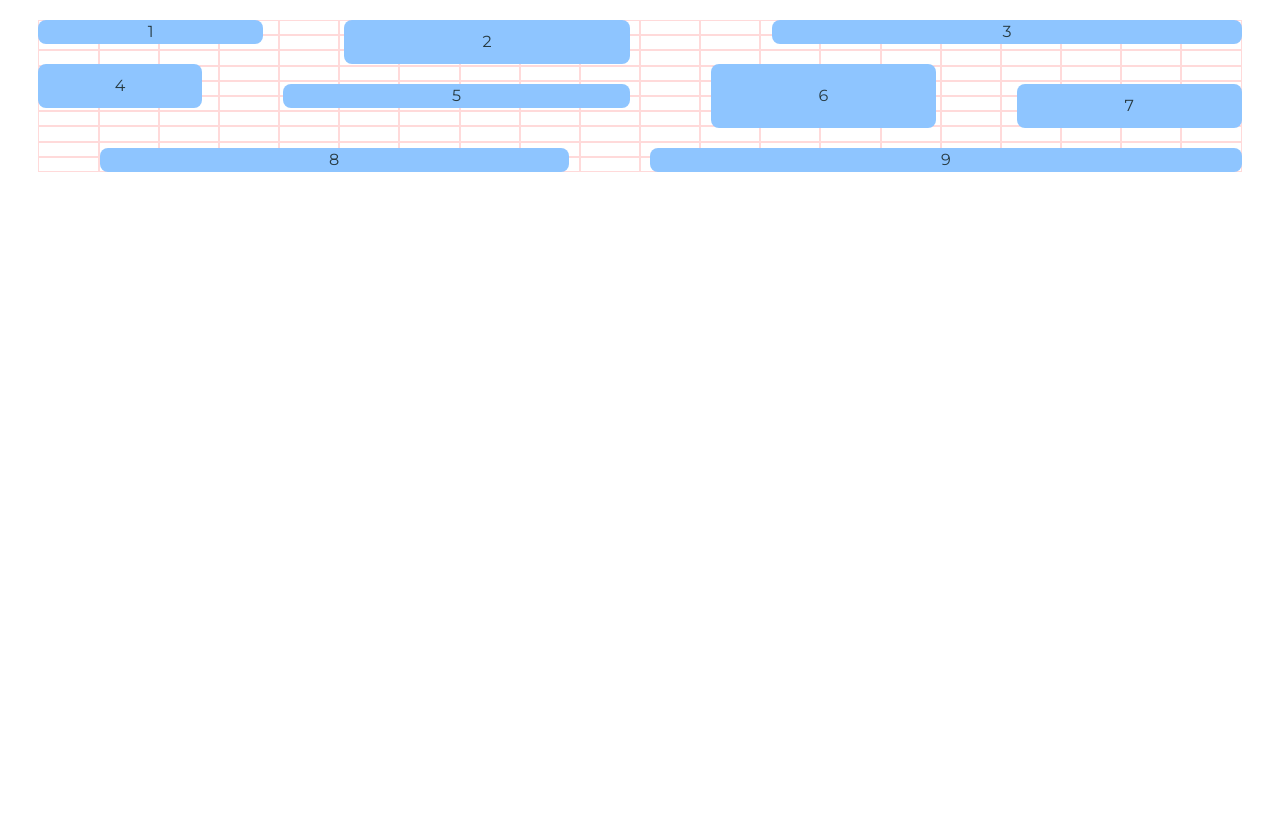
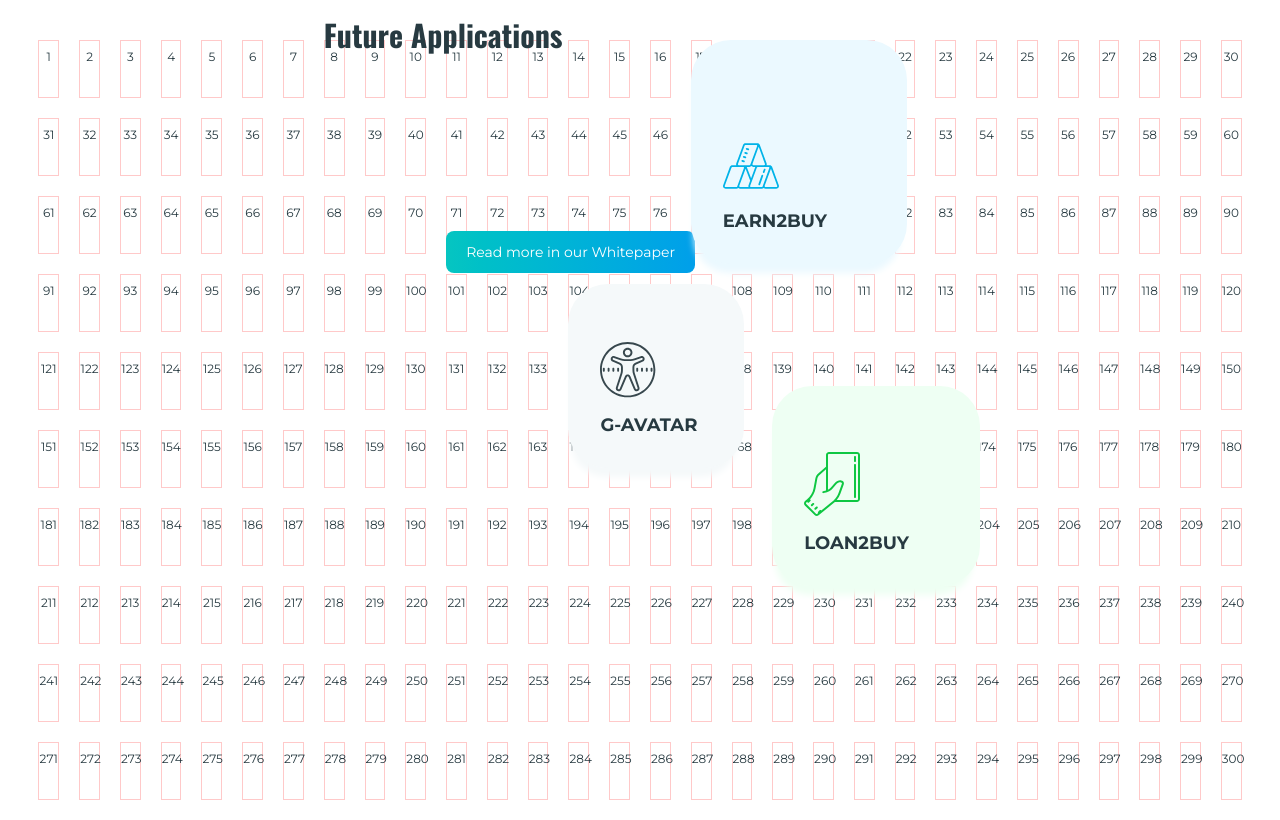
Before and after one commit to GANGANATHEN/gamesta, a Next.js app: page /dummy in a window 1280 px wide. Built offline with nearby package versions, Linux system fonts and the light colour scheme.

Commit message:
new section

```diff
--- a/src/app/dummy/FutureApplication.js
+++ b/src/app/dummy/FutureApplication.js
@@ -2,105 +2,167 @@
 
 import Image from "next/image";
 import Link from "next/link";
-
-import { CARD_POSITIONS } from "@/data/positions";
 import { futureApplications } from "@/data/data";
 
 export default function FutureApplication() {
-  const positions = CARD_POSITIONS.desktop;
+  const CARD_POSITIONS = [
+    {
+      className: `
+      top-[180px] left-[20px]
+      sm:top-[200px] sm:left-[40px]
+      md:top-[180px] md:left-[60px]
+      lg:top-[160px] lg:left-[90px]
+      xl:top-[150px] xl:left-[120px]
+      2xl:top-[150px] 2xl:left-[150px]
+    `,
+    },
+    {
+      className: `
+      top-[30px] left-[180px]
+      sm:top-[40px] sm:left-[240px]
+      md:top-[30px] md:left-[320px]
+      lg:top-[30px] lg:left-[420px]
+      xl:top-[30px] xl:left-[520px]
+      2xl:top-[30px] 2xl:left-[620px]
+    `,
+    },
+  ];
 
-  const ROWS = 10;
+  // {cards.map((card, index) => (
+  //   <div
+  //     key={card.id}
+  //     className={`absolute ${CARD_POSITIONS[index].className}`}
+  //   >
+  //     <Card {...card} />
+  //   </div>
+  // ))}
 
   const cards = [
     {
+      id: 0,
+      colStart: 17,
+      colSpan: 4,
+      rowStart: 2,
+      rowSpan: 3,
+      width: "w-54",
+      height: "h-56",
+    },
+    {
       id: 1,
-      colStart: 1,
+      colStart: 19,
       colSpan: 4,
-      rowStart: 1,
-      rowSpan: 2,
+      rowStart: 6,
+      rowSpan: 3,
+      width: "w-52",
+      height: "h-50",
     },
     {
       id: 2,
-      colStart: 6,
-      colSpan: 5,
-      rowStart: 1,
-      rowSpan: 3,
+      colStart: 14,
+      colSpan: 3,
+      rowStart: 5,
+      rowSpan: 2,
+      width: "w-44",
+      height: "h-46",
     },
-    {
-      id: 3,
-      colStart: 13,
-      colSpan: 8,
-      rowStart: 1,
-      rowSpan: 2,
-    },
-    {
-      id: 4,
-      colStart: 1,
-      colSpan: 3,
-      rowStart: 3,
-      rowSpan: 2,
-    },
-    {
-      id: 5,
-      colStart: 5,
-      colSpan: 6,
-      rowStart: 4,
-      rowSpan: 1,
-    },
-    {
-      id: 6,
-      colStart: 12,
-      colSpan: 4,
-      rowStart: 3,
-      rowSpan: 3,
-    },
-    {
-      id: 7,
-      colStart: 17,
-      colSpan: 4,
-      rowStart: 4,
-      rowSpan: 2,
-    },
-    {
-      id: 8,
-      colStart: 2,
-      colSpan: 8,
-      rowStart: 6,
-      rowSpan: 2,
-    },
-    {
-      id: 9,
-      colStart: 11,
-      colSpan: 10,
-      rowStart: 6,
-      rowSpan: 2,
-    },
+    // {
+    //   id: 3,
+    //   colStart: 10,
+    //   colSpan: 2,
+    //   rowStart: 4,
+    //   rowSpan: 2,
+    // width: "w-56",
+    //   height: "h-62",
+    // },
+    // {
+    //   id: 4,
+    //   colStart: 13,
+    //   colSpan: 3,
+    //   rowStart: 3,
+    //   rowSpan: 2,
+    //   width: "w-60",
+    //   height: "h-56",
+    // },
+    // {
+    //   id: 5,
+    //   colStart: 4,
+    //   colSpan: 3,
+    //   rowStart: 5,
+    //   rowSpan: 2,
+    //   width: "w-64",
+    //   height: "h-60",
+    // },
+    // {
+    //   id: 6,
+    //   colStart: 11,
+    //   colSpan: 3,
+    //   rowStart: 6,
+    //   rowSpan: 2,
+    //   width: "w-60",
+    //   height: "h-56",
+    // },
   ];
 
   return (
-    <section className="padding text-[#273A41] py-5 overflow-hidden">
+    <section className="padding text-[#273A41] py-5 ">
       <div className="relative">
         {/* Grid Overlay */}
-        <div className="absolute inset-0 grid grid-cols-20 auto-rows-25 pointer-events-none z-0">
-          {Array.from({ length: 20 * ROWS }).map((_, i) => (
-            <div key={i} className="border border-red-300/40" />
+        <div className="absolute h-screen py-5 gap-5 opacity-100 inset-0 grid grid-cols-30 pointer-events-none z-0">
+          {Array.from({ length: 30 * 10 }).map((_, i) => (
+            <div
+              key={i}
+              className="border border-red-200 text-center text-xs py-2"
+            >
+              {i + 1}
+            </div>
           ))}
         </div>
 
         {/* Actual Cards */}
-        <div className="relative z-10 grid grid-cols-20 auto-rows-25 gap-5">
-          {cards.map((card) => (
+        <div className="relative z-10 grid grid-cols-30 gap-5">
+          <div className="col-span-8 col-start-8 row-start-1 row-span-3">
+            <h2 className="w-fit font-moda font-bold text-3xl 2xl:text-8xl leading-none text-right max-w-xl">
+              {futureApplications.heading}
+            </h2>
+          </div>
+
+          <div className="row-start-4 row-span-1 col-start-11 col-span-7">
+            <Link
+              href={futureApplications.link.href}
+              className="w-fit mt-6 bg-linear-to-r from-[#06C5C1] to-[#009FEA] px-5 py-3 text-white rounded-lg text-sm 2xl:text-lg"
+            >
+              {futureApplications.link.text}
+            </Link>
+          </div>
+
+          {cards.map((card, index) => {
+            const item = futureApplications.icons[index];
+
+            return (
               <div
                 key={card.id}
-              className="bg-blue-300 rounded-lg flex items-center justify-center"
+                className={`${card.height} ${card.width} place-self-start rounded-[40px] flex flex-col justify-end px-8 py-8`}
                 style={{
                   gridColumn: `${card.colStart} / span ${card.colSpan}`,
                   gridRow: `${card.rowStart} / span ${card.rowSpan}`,
+                  backgroundColor: item.color,
+                  boxShadow: `-2px 14px 7px -5px ${item.color}`,
                 }}
               >
-              {card.id}
+                <Image
+                  src={item.icon}
+                  alt={item.text}
+                  width={56}
+                  height={56}
+                  className="object-contain"
+                />
+
+                <p className="mt-4 text-lg font-bold leading-tight">
+                  {item.text}
+                </p>
               </div>
-          ))}
+            );
+          })}
         </div>
       </div>
     </section>
--- /dev/null
+++ b/src/app/home/components/Gamestateam.js
@@ -0,0 +1,75 @@
+import { gamestaTandA } from "@/data/data";
+import React from "react";
+import { Card } from "./helper/Card";
+
+const Gamestateam = () => {
+  const TEAM_COLUMNS = {
+    left: [2, 4],
+    center: [0, 3],
+    right: [1],
+  };
+
+  const ADVISORS = {
+    num: [0, 1, 2, 3],
+  };
+
+  return (
+    <section className="relative">
+      <div className="bg-[#F5F9FA] py-10 [clip-path:polygon(0%_0%,100%_2%,100%_100%,0%_100%)] md:[clip-path:polygon(0%_0%,100%_4%,100%_100%,0%_100%)] lg:[clip-path:polygon(0%_0%,100%_6%,100%_100%,0%_100%)] 2xl:[clip-path:polygon(0%_0%,100%_10%,100%_100%,0%_100%)]">
+        <div className="padding py-20 mt-10">
+          <div className="grid grid-cols-1 sm:grid-cols-2 lg:grid-cols-3 gap-10">
+            {/* Left Column */}
+            <div className="space-y-14">
+              <h2 className="font-moda text-4xl xl:text-5xl font-extrabold text-[#273A41]">
+                {gamestaTandA.head1}
+              </h2>
+
+              {TEAM_COLUMNS.left.map((index) => (
+                <Card
+                  key={gamestaTandA.team[index].id}
+                  item={gamestaTandA.team[index]}
+                />
+              ))}
+            </div>
+
+            {/* Center Column */}
+            <div className="space-y-14">
+              {TEAM_COLUMNS.center.map((index) => (
+                <Card
+                  key={gamestaTandA.team[index].id}
+                  item={gamestaTandA.team[index]}
+                />
+              ))}
+            </div>
+
+            {/* Right Column */}
+            <div className="space-y-14 pt-20">
+              {TEAM_COLUMNS.right.map((index) => (
+                <Card
+                  key={gamestaTandA.team[index].id}
+                  item={gamestaTandA.team[index]}
+                />
+              ))}
+            </div>
+          </div>
+          <div className="py-20 space-y-15">
+            <h1 className="font-moda text-4xl xl:text-5xl font-extrabold text-[#273A41]">
+              {gamestaTandA.head2}
+            </h1>
+            <div className="grid sm:grid-cols-2 2xl:grid-cols-4 gap-10">
+              {ADVISORS.num.map((index) => (
+                <Card
+                  key={gamestaTandA.team[index].id}
+                  item={gamestaTandA.team[index]}
+                />
+              ))}
+            </div>
+          </div>
+        </div>
+      </div>
+      <div className="absolute rotate-6 z-99 bottom-7 lg:-bottom-5 2xl:-bottom-10 -left-13 w-[150%] h-0.5 bg-[#00B3E820]"></div>
+    </section>
+  );
+};
+
+export default Gamestateam;
--- /dev/null
+++ b/src/app/home/components/Partandinvest.js
@@ -0,0 +1,25 @@
+import { partandinves } from "@/data/data";
+import Image from "next/image";
+import React from "react";
+
+const Partandinvest = () => {
+  return (
+    <div className="padding bg-[#F5F9FA] text-[#273A41] py-10">
+      <div className="font-moda font-extrabold text-3xl md:text-4xl xl:text-5xl xl:w-54">
+        Partners & Investors
+      </div>
+      <div className="mt-10 grid grid-cols-3 sm:grid-cols-4 md:grid-cols-5 xl:grid-cols-6 gap-5">
+        {partandinves.map((item, i) => (
+          <Image
+            key={i}
+            src={item}
+            alt={i}
+            className="size-auto min-[1400px]:size-54!"
+          />
+        ))}
+      </div>
+    </div>
+  );
+};
+
+export default Partandinvest;
--- /dev/null
+++ b/src/app/home/components/helper/Card.js
@@ -0,0 +1,23 @@
+import Image from "next/image";
+
+export const Card = ({ item }) => {
+  return (
+    <div>
+      <Image
+        src={item.icon}
+        alt={item.name}
+        width={150}
+        height={150}
+        className="object-contain"
+      />
+
+      <div className="mt-3">
+        <h3 className="text-lg font-semibold text-[#00B3E8]">{item.name}</h3>
+
+        <p className="text-sm text-[#9BA1A4]">{item.role}</p>
+
+        <p className="mt-2 text-sm leading-6 text-[#273A41]">{item.text}</p>
+      </div>
+    </div>
+  );
+};
--- a/src/app/home/page.js
+++ b/src/app/home/page.js
@@ -4,6 +4,8 @@ import Dapp from "./components/Dapp";
 import FutureApplication from "./components/FutureApplication";
 import { HomePage, PlayToEarn } from "@/lib/dynamic/dynamic";
 import Treasury from "./components/Treasury";
+import Partandinvest from "./components/Partandinvest";
+import Gamestateam from "./components/Gamestateam";
 
 const Page = () => {
   // useEffect(() => {
@@ -14,9 +16,11 @@ const Page = () => {
     <div className="bg-white overflow-hidden">
       <HomePage />
       <Dapp />
-      {/* <FutureApplication /> */}
+      <FutureApplication />
       <PlayToEarn />
       <Treasury />
+      <Gamestateam />
+      <Partandinvest />
     </div>
   );
 };
--- a/src/data/data.js
+++ b/src/data/data.js
@@ -141,15 +141,15 @@ export const futureApplications = {
   },
   icons: [
     { id: 0, icon: earn2buy, text: `EARN2BUY`, color: `#EBF9FF` },
-    { id: 1, icon: g_console, text: `G-PAD`, color: `#F5F9FA` },
+    { id: 1, icon: buy, text: `LOAN2BUY`, color: `#EEFFF3` },
+    { id: 2, icon: roundman, text: `G-AVATAR`, color: `#F5F9FA` },
     {
-      id: 2,
+      id: 3,
       icon: developement,
       text: `NEW GAME DEVELOPMENT FUND`,
       color: `#FFEAF9`,
     },
-    { id: 3, icon: roundman, text: `G-AVATAR`, color: `#F5F9FA` },
-    { id: 4, icon: buy, text: `LOAN2BUY`, color: `#EEFFF3` },
+    { id: 4, icon: g_console, text: `G-PAD`, color: `#F5F9FA` },
     { id: 5, icon: fund, text: `GAMESTA TRADING FUND`, color: `#EBF9FF` },
     {
       id: 6,
@@ -248,8 +248,8 @@ export const treasuryData = {
 };
 
 export const gamestaTandA = {
-  team: `Gamesta Team`,
-  advisors: `Advisors`,
+  head1: `Gamesta Team`,
+  head2: `Advisors`,
   team: [
     {
       id: 0,
@@ -260,8 +260,8 @@ export const gamestaTandA = {
     },
     {
       id: 1,
-      icon: ``,
-      name: cto,
+      icon: cto,
+      name: `Sanjay Jadhav`,
       role: `CTO`,
       text: `Sanjay is a serial techpreneur with 20+ years’ expertise in building scalable disruptive products $MMM honing in on Blockchain, AI, AR & Big Data. He is a visionary and had his Augmented Reality SaaS platform in 2012 serving DIY AR Apps & AR Ecommerce for bluechips. He is passionate about solving real world problems with a customer-centric approach and excels in developing & leading high performance, collaborative and distributed multicultural teams. He is an avid M&A strategist and crypto trader/investor.`,
     },
@@ -310,7 +310,6 @@ export const gamestaTandA = {
       role: `Trustswap`,
       text: `Core Team Member of TrustSwap. Designed tokenomics for various projects and/or serving as a strategic advisor/consultant for multiple projects spanning across DeFi and GameFi like QANX, BlockBank, LedgerScore, Carbon, ISPOLINK, Fidira, Sekuritance, Oneto11, etc. Has a professional background in Engineering with multiple graduate degrees. Has 5+ years experience in the cryptocurrency space.`,
     },
-
     {
       id: 3,
       icon: willy,
```
Lines whose indentation alone changed are shown as unchanged.
